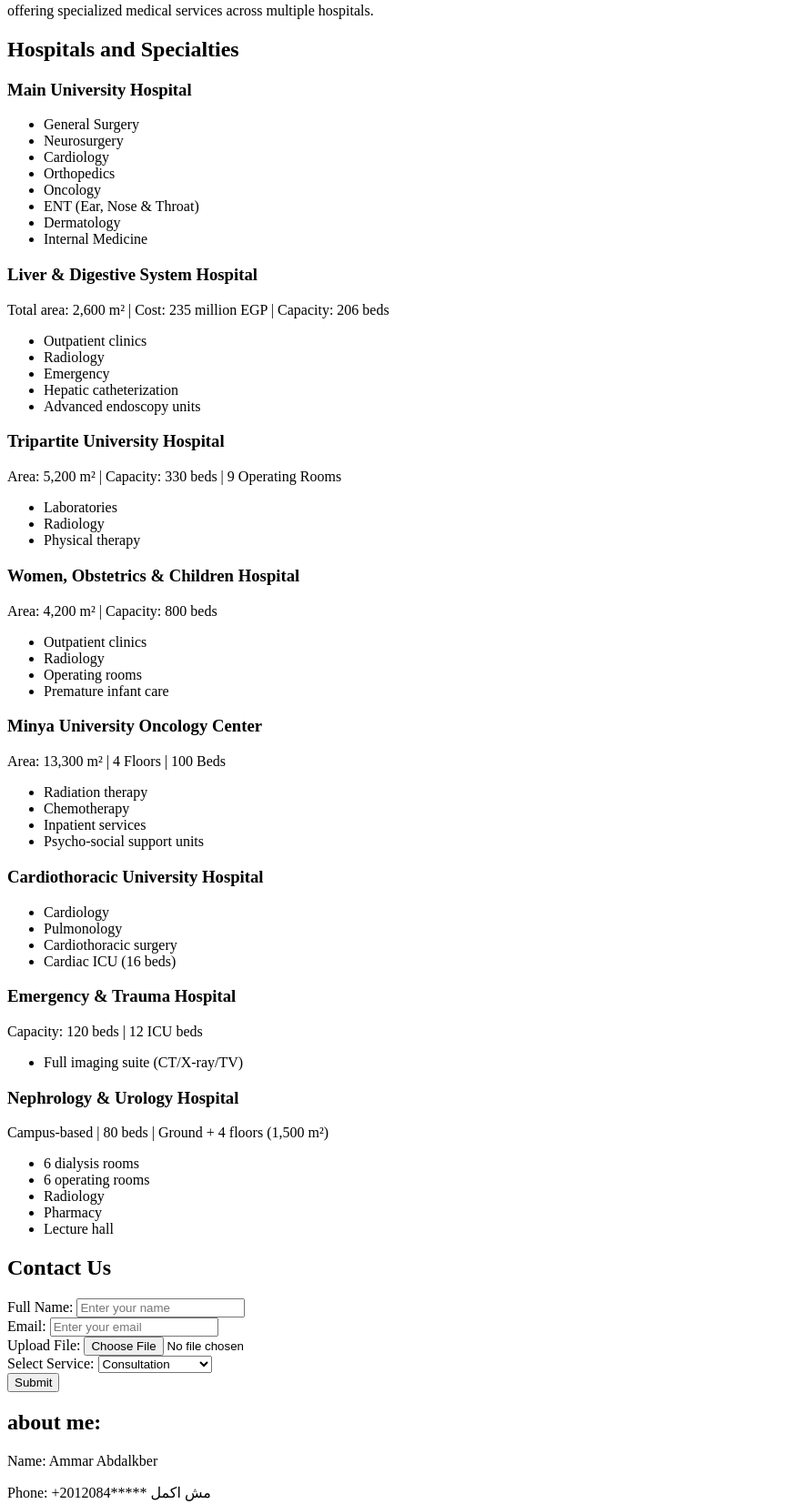
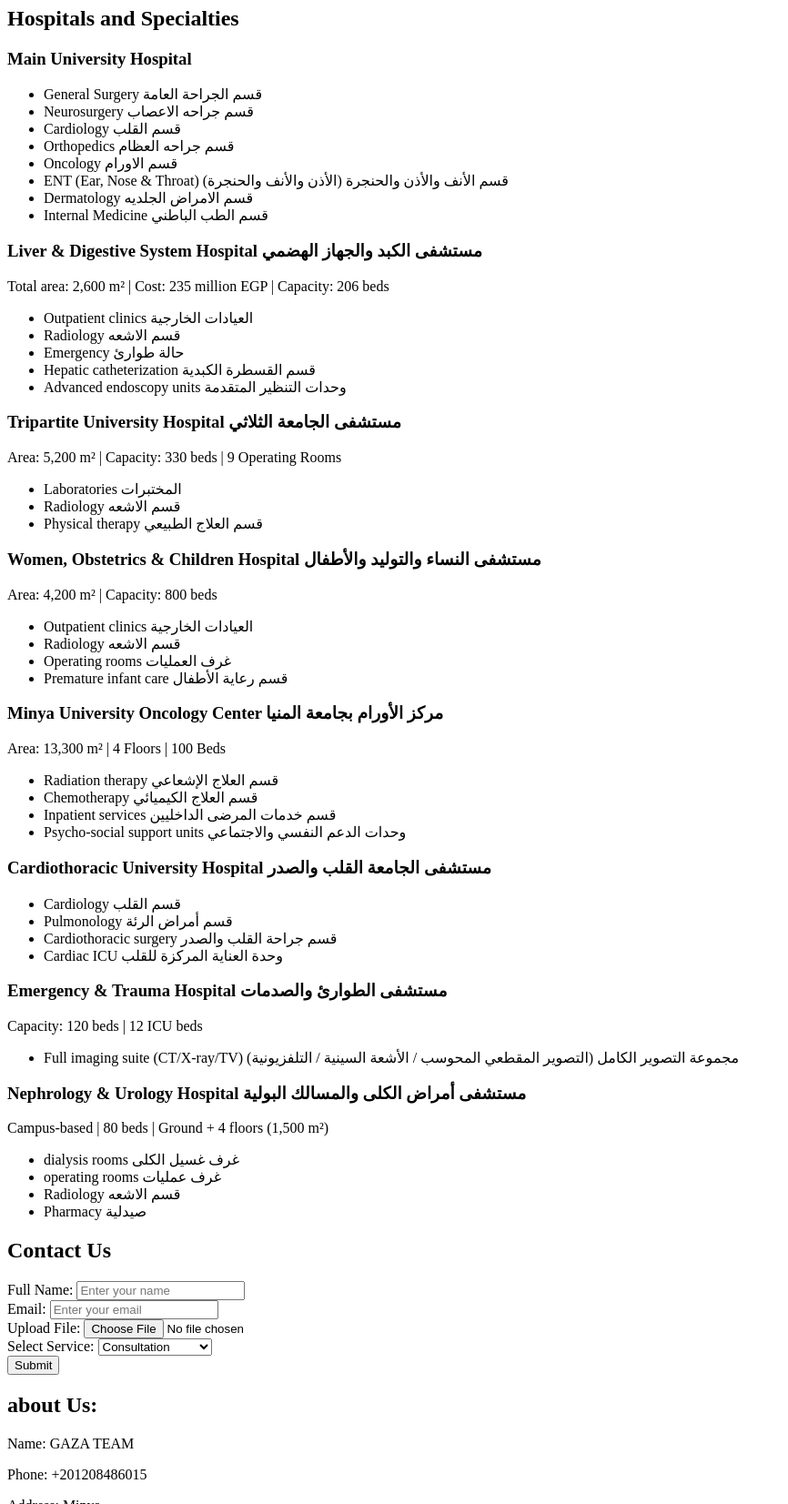
Before and after one commit to Ammar-Abdalkber/Minya-University-Hospital, a plain HTML site: page index.html in a window 1280 px wide. Shown: the part 444-2097 px from the top of the page at 91% size, without its empty margins (0-866 px from the left). Drawn offline with Linux system fonts and the light colour scheme.

Commit message:
Update index.html

```diff
--- a/index.html
+++ b/index.html
@@ -6,6 +6,7 @@
     <meta charset="UTF-8">
     <meta name="viewport" content="width=device-width, initial-scale=1.0">
     <title>Minya University Hospital</title>
+    <link rel="stylesheet" href="style.css">
 </head>
 
 <body>
@@ -15,84 +16,83 @@
 
     <main>
 
-        <h2>Welcome to Minya University Hospital</h2>
+        <h2>GAZA TEAM Present :</h2>
 
         <img src="./minia.jpg" alt="Main building of Minya Hospital" bandwidth="300px" height="300px">
-        <p>offering specialized medical services across multiple hospitals.</p>
+
         </article>
 
         <h2>Hospitals and Specialties</h2>
 
         <h3>Main University Hospital</h3>
         <ul>
-            <li>General Surgery</li>
-            <li>Neurosurgery</li>
-            <li>Cardiology</li>
-            <li>Orthopedics</li>
-            <li>Oncology</li>
-            <li>ENT (Ear, Nose & Throat)</li>
-            <li>Dermatology</li>
-            <li>Internal Medicine</li>
+            <li>General Surgery قسم الجراحة العامة</li>
+            <li>Neurosurgery قسم جراحه الاعصاب</li>
+            <li>Cardiology قسم القلب</li>
+            <li>Orthopedics قسم جراحه العظام</li>
+            <li>Oncology قسم الاورام</li>
+            <li>ENT (Ear, Nose & Throat) قسم الأنف والأذن والحنجرة (الأذن والأنف والحنجرة)</li>
+            <li>Dermatology قسم الامراض الجلديه</li>
+            <li>Internal Medicine قسم الطب الباطني </li>
         </ul>
 
-        <h3>Liver & Digestive System Hospital</h3>
+        <h3>Liver & Digestive System Hospital مستشفى الكبد والجهاز الهضمي</h3>
         <p>Total area: 2,600 m² | Cost: 235 million EGP | Capacity: 206 beds</p>
         <ul>
-            <li>Outpatient clinics</li>
-            <li>Radiology</li>
-            <li>Emergency</li>
-            <li>Hepatic catheterization</li>
-            <li>Advanced endoscopy units</li>
+            <li>Outpatient clinics العيادات الخارجية</li>
+            <li>Radiology قسم الاشعه</li>
+            <li>Emergency حالة طوارئ</li>
+            <li>Hepatic catheterization قسم القسطرة الكبدية</li>
+            <li>Advanced endoscopy units وحدات التنظير المتقدمة</li>
+        </ul>
+        <h3>Tripartite University Hospital مستشفى الجامعة الثلاثي</h3>
+        <p>Area: 5,200 m² | Capacity: 330 beds | 9 Operating Rooms</p>
+        <ul>
+            <li>Laboratories المختبرات</li>
+            <li>Radiology قسم الاشعه</li>
+            <li>Physical therapy قسم العلاج الطبيعي</li>
         </ul>
 
-        <h3>Tripartite University Hospital</h3>
-        <p>Area: 5,200 m² | Capacity: 330 beds | 9 Operating Rooms</p>
+        <h3>Women, Obstetrics & Children Hospital مستشفى النساء والتوليد والأطفال</h3>
+        <p>Area: 4,200 m² | Capacity: 800 beds</p>
         <ul>
-            <li>Laboratories</li>
-            <li>Radiology</li>
-            <li>Physical therapy</li>
+            <li>Outpatient clinics العيادات الخارجية</li>
+            <li>Radiology قسم الاشعه</li>
+            <li>Operating rooms غرف العمليات</li>
+            <li>Premature infant care قسم رعاية الأطفال </li>
         </ul>
 
-        <h3>Women, Obstetrics & Children Hospital</h3>
-        <p>Area: 4,200 m² | Capacity: 800 beds</p>
+        <h3>Minya University Oncology Center مركز الأورام بجامعة المنيا</h3>
+        <p>Area: 13,300 m² | 4 Floors | 100 Beds</p>
         <ul>
-            <li>Outpatient clinics</li>
-            <li>Radiology</li>
-            <li>Operating rooms</li>
-            <li>Premature infant care</li>
+            <li>Radiation therapy قسم العلاج الإشعاعي</li>
+            <li>Chemotherapy قسم العلاج الكيميائي</li>
+            <li>Inpatient services قسم خدمات المرضى الداخليين</li>
+            <li>Psycho-social support units وحدات الدعم النفسي والاجتماعي</li>
         </ul>
 
-        <h3>Minya University Oncology Center</h3>
-        <p>Area: 13,300 m² | 4 Floors | 100 Beds</p>
+        <h3>Cardiothoracic University Hospital مستشفى الجامعة القلب والصدر</h3>
         <ul>
-            <li>Radiation therapy</li>
-            <li>Chemotherapy</li>
-            <li>Inpatient services</li>
-            <li>Psycho-social support units</li>
+            <li>Cardiology قسم القلب</li>
+            <li>Pulmonology قسم أمراض الرئة</li>
+            <li>Cardiothoracic surgery قسم جراحة القلب والصدر</li>
+            <li>Cardiac ICU وحدة العناية المركزة للقلب</li>
         </ul>
 
-        <h3>Cardiothoracic University Hospital</h3>
+        <h3>Emergency & Trauma Hospital مستشفى الطوارئ والصدمات</h3>
+        <p>Capacity: 120 beds | 12 ICU beds</p>
         <ul>
-            <li>Cardiology</li>
-            <li>Pulmonology</li>
-            <li>Cardiothoracic surgery</li>
-            <li>Cardiac ICU (16 beds)</li>
+            <li>Full imaging suite (CT/X-ray/TV) مجموعة التصوير الكامل (التصوير المقطعي المحوسب / الأشعة السينية /
+                التلفزيونية)</li>
         </ul>
 
-        <h3>Emergency & Trauma Hospital</h3>
-        <p>Capacity: 120 beds | 12 ICU beds</p>
-        <ul>
-            <li>Full imaging suite (CT/X-ray/TV)</li>
-        </ul>
-
-        <h3>Nephrology & Urology Hospital</h3>
+        <h3>Nephrology & Urology Hospital مستشفى أمراض الكلى والمسالك البولية</h3>
         <p>Campus-based | 80 beds | Ground + 4 floors (1,500 m²)</p>
         <ul>
-            <li>6 dialysis rooms</li>
-            <li>6 operating rooms</li>
-            <li>Radiology</li>
-            <li>Pharmacy</li>
-            <li>Lecture hall</li>
+            <li>dialysis rooms غرف غسيل الكلى</li>
+            <li>operating rooms غرف عمليات</li>
+            <li>Radiology قسم الاشعه</li>
+            <li>Pharmacy صيدلية</li>
         </ul>
         </section>
     </main>
@@ -100,9 +100,9 @@
 
     <h2>Contact Us</h2>
     <form>
-    <div>
+        <div>
             <label for="name">Full Name:</label>
-            <input type="text" id="name" name="name" placeholder="Enter your name" required >
+            <input type="text" id="name" name="name" placeholder="Enter your name" required>
         </div>
         <div>
             <label for="email">Email:</label>
@@ -127,11 +127,11 @@
     </section>
 
     <footer>
-        <h2>about me:</h2>
-        <p>Name: Ammar Abdalkber</p>
-        <p>Phone: +2012084***** مش اكمل</p>
-        <p> يسطا لو عندك سؤال خليه لنفسك مش ناقصه وجع دماغ</p>
-        <p>Address: Minya</p>
+        <h2>about Us:</h2>
+        <p>Name: GAZA TEAM</p>
+        <p>Phone: +201208486015</p>
+        <p>Address: Minya </p>
+        <p> بجانب موقف المنيا الجديدة</p>
         <a href="https://www.linkedin.com/in/ammarabdalkber">My Linkedin </a>||
         <a href="https://www.facebook.com/profile.php?id=100057312282337"> My Facebook</a>
     </footer>
```
